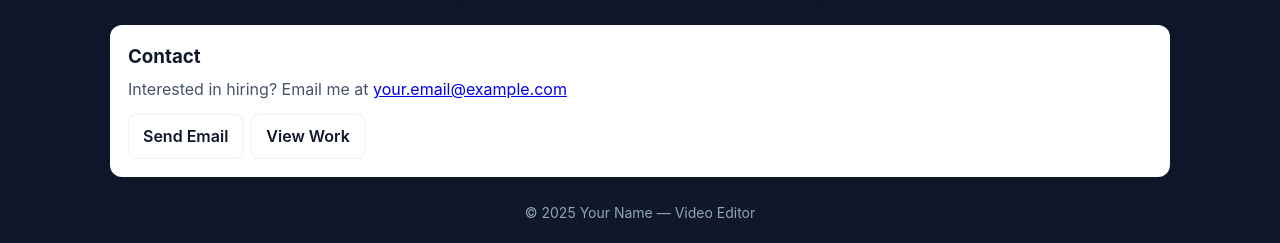
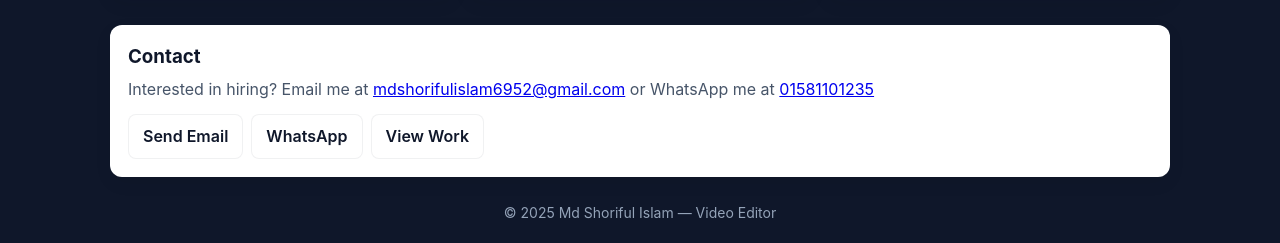
Before and after one commit to mdshorifulislammir/vedioeditor, a plain HTML site: page index.html in a window 1280 px wide. Shown: the part 651-894 px from the top of the page. Drawn offline with Linux system fonts and the light colour scheme.

Commit message:
Update index.html

```diff
--- a/index.html
+++ b/index.html
@@ -1,41 +1,16 @@
 <!doctype html>
-<!--
-Static Video Portfolio (HTML + CSS + tiny JS)
-- Single file: copy the contents of this file into `index.html`.
-- Replace sample items in the <div id="gallery"> with your own thumbnails and links.
-
-How to use your Google Drive link for a preview:
-- Upload video to Google Drive, set "Anyone with the link -> Viewer"
-- Use the preview iframe URL format: https://drive.google.com/file/d/FILE_ID/preview
-- Put that URL into the data-src attribute in the gallery item (see samples below)
-
-Supports:
-- YouTube (paste full watch URL or share URL)
-- Google Drive (preview URL)
-- Direct MP4 links (public URL)
-
-Deploy to GitHub Pages:
-1. Create a new GitHub repo (e.g. `my-portfolio`).
-2. Add this index.html to the repo root and commit.
-3. Push to GitHub.
-4. In repo Settings -> Pages -> Deploy from branch `main` root. Save.
-5. Your site will be available at `https://<your-username>.github.io/<repo-name>/` (or `https://<your-username>.github.io/` if repo is named `<username>.github.io`).
-
--->
 <html lang="en">
 <head>
   <meta charset="utf-8" />
   <meta name="viewport" content="width=device-width, initial-scale=1" />
-  <title>Video Editor Portfolio — Your Name</title>
+  <title>Video Editor Portfolio — Md Shoriful Islam</title>
   <meta name="description" content="Video editor portfolio — cinematic edits, promos, wedding highlights." />
 
   <style>
-    /* Simple reset */
     *{box-sizing:border-box}
     html,body{height:100%;margin:0;font-family:Inter, system-ui, -apple-system, 'Segoe UI', Roboto, 'Helvetica Neue', Arial}
     body{background:#0f172a;color:#0f172a;line-height:1.45}
 
-    /* Layout */
     .container{max-width:1100px;margin:28px auto;padding:20px}
     header{display:flex;gap:20px;align-items:center;justify-content:space-between}
     .brand{display:flex;gap:12px;align-items:center}
@@ -47,20 +22,16 @@ Deploy to GitHub Pages:
     .btn{padding:10px 14px;border-radius:8px;text-decoration:none;border:1px solid rgba(15,23,42,0.06);background:white;color:#0f172a;font-weight:600}
     .btn.primary{background:#0f172a;color:white;border:0}
 
-    /* Hero */
     .hero{display:grid;grid-template-columns:1fr 420px;gap:28px;margin-top:28px;align-items:center}
     .hero h2{font-size:28px;margin:0 0 8px}
     .hero p{color:#475569;margin:0}
 
-    /* Search */
     .search{margin-top:14px}
     .search input{width:100%;padding:12px;border-radius:10px;border:1px solid #e2e8f0}
 
-    /* Tags */
     .tags{display:flex;gap:8px;flex-wrap:wrap;margin-top:14px}
     .tag{padding:6px 10px;border-radius:999px;border:1px solid #e6eef8;background:white;font-size:13px}
 
-    /* Gallery */
     #gallery{display:grid;grid-template-columns:repeat(auto-fill,minmax(260px,1fr));gap:16px;margin-top:22px}
     .card{background:white;border-radius:12px;overflow:hidden;box-shadow:0 6px 18px rgba(2,6,23,0.08);cursor:pointer}
     .thumb{position:relative;height:160px;overflow:hidden}
@@ -70,7 +41,6 @@ Deploy to GitHub Pages:
     .card h3{margin:0;font-size:16px}
     .card p{margin:6px 0 0;color:#64748b;font-size:13px}
 
-    /* Modal */
     .modal{position:fixed;inset:0;background:rgba(2,6,23,0.6);display:flex;align-items:center;justify-content:center;z-index:60;padding:20px;visibility:hidden;opacity:0;transition:opacity .18s ease,visibility .18s}
     .modal.open{visibility:visible;opacity:1}
     .player{width:100%;max-width:1000px;background:white;border-radius:12px;overflow:hidden}
@@ -78,10 +48,8 @@ Deploy to GitHub Pages:
     .player iframe,.player video{width:100%;height:560px;border:0;display:block}
     .close-btn{background:#0f172a;color:white;padding:8px 12px;border-radius:8px;text-decoration:none}
 
-    /* Footer */
     footer{margin-top:26px;color:#94a3b8;font-size:14px;text-align:center}
 
-    /* responsive */
     @media (max-width:900px){
       .hero{grid-template-columns:1fr}
       .player iframe,.player video{height:360px}
@@ -94,7 +62,7 @@ Deploy to GitHub Pages:
       <div class="brand">
         <div class="logo">Portfoliofolio</div>
         <div>
-          <h1>Your Name — Video Editor</h1>
+          <h1>Md Shoriful Islam — Video Editor</h1>
           <p class="lead">Cinematic edits • Color grading • Motion graphics</p>
         </div>
       </div>
@@ -115,7 +83,6 @@ Deploy to GitHub Pages:
         </div>
 
         <div class="tags" id="tags">
-          <!-- static tags for visual; you can make them interactive later -->
           <div class="tag">All</div>
           <div class="tag">Promo</div>
           <div class="tag">Cinematic</div>
@@ -129,9 +96,7 @@ Deploy to GitHub Pages:
       </div>
     </section>
 
-    <!-- Gallery: replace the items below with your own -->
     <div id="gallery">
-      <!-- Example: Google Drive preview -->
       <article class="card" data-type="drive" data-src="https://drive.google.com/file/d/FILE_ID_HERE/preview" data-title="Wedding Highlight — Rahim & Sumi">
         <div class="thumb">
           <img src="https://images.unsplash.com/photo-1507003211169-0a1dd7228f2d?q=80&w=1200&auto=format&fit=crop&ixlib=rb-4.0.3&s=thumb1" alt="Wedding" />
@@ -143,7 +108,6 @@ Deploy to GitHub Pages:
         </div>
       </article>
 
-      <!-- Example: YouTube video (works with watch?v= or youtu.be) -->
       <article class="card" data-type="youtube" data-src="https://www.youtube.com/watch?v=dQw4w9WgXcQ" data-title="Cinematic Short — City Lights">
         <div class="thumb">
           <img src="https://images.unsplash.com/photo-1508921912186-1d1a45ebb3c1?q=80&w=1200&auto=format&fit=crop&ixlib=rb-4.0.3&s=thumb2" alt="Cinematic" />
@@ -155,7 +119,6 @@ Deploy to GitHub Pages:
         </div>
       </article>
 
-      <!-- Example: Direct MP4 link -->
       <article class="card" data-type="mp4" data-src="https://example.com/path/to/your-video.mp4" data-title="Product Promo — Smart Bottle">
         <div class="thumb">
           <img src="https://images.unsplash.com/photo-1518779578993-ec3579fee39f?q=80&w=1200&auto=format&fit=crop&ixlib=rb-4.0.3&s=thumb3" alt="Promo" />
@@ -166,25 +129,29 @@ Deploy to GitHub Pages:
           <p>Promo • Motion Graphics • Product</p>
         </div>
       </article>
-
     </div>
 
-    <!-- Contact -->
+    <!-- Contact Section -->
     <section id="contact" style="margin-top:28px;background:white;padding:18px;border-radius:12px;box-shadow:0 6px 18px rgba(2,6,23,0.06)">
       <h3 style="margin:0 0 8px">Contact</h3>
-      <p style="margin:0 0 12px;color:#475569">Interested in hiring? Email me at <a href="mailto:your.email@example.com">your.email@example.com</a></p>
+      <p style="margin:0 0 12px;color:#475569">
+        Interested in hiring? Email me at
+        <a href="mailto:mdshorifulislam6952@gmail.com">mdshorifulislam6952@gmail.com</a>
+        or WhatsApp me at
+        <a href="https://wa.me/01581101235" target="_blank">01581101235</a>
+      </p>
       <div style="display:flex;gap:8px;flex-wrap:wrap">
-        <a class="btn" href="mailto:your.email@example.com">Send Email</a>
+        <a class="btn" href="mailto:mdshorifulislam6952@gmail.com">Send Email</a>
+        <a class="btn" href="https://wa.me/01581101235" target="_blank">WhatsApp</a>
         <a class="btn" href="#gallery">View Work</a>
       </div>
     </section>
 
     <footer>
-      © <span id="year"></span> Your Name — Video Editor
+      © <span id="year"></span> Md Shoriful Islam — Video Editor
     </footer>
   </div>
 
-  <!-- Modal / Lightbox -->
   <div id="modal" class="modal" role="dialog" aria-hidden="true">
     <div class="player" role="document">
       <div class="head">
@@ -193,14 +160,11 @@ Deploy to GitHub Pages:
           <a id="close" class="close-btn">Close</a>
         </div>
       </div>
-      <div id="player-container">
-        <!-- iframe or video will be injected here -->
-      </div>
+      <div id="player-container"></div>
     </div>
   </div>
 
   <script>
-    // small helper functions
     const gallery = document.getElementById('gallery');
     const modal = document.getElementById('modal');
     const playerContainer = document.getElementById('player-container');
@@ -213,13 +177,10 @@ Deploy to GitHub Pages:
     function isDrive(url){return /drive.google.com/.test(url)}
     function isMP4(url){return /.mp4(\?|$)/i.test(url)}
 
-    // open modal with appropriate player
     function openPlayer(type, src, title){
       playerContainer.innerHTML = '';
       playerTitle.textContent = title || '';
-
       if(type === 'youtube' || isYouTube(src)){
-        // convert to embed URL
         let id = '';
         if(src.includes('youtu.be')){id = src.split('/').pop();}
         else{const m = src.match(/[?&]v=([^&]+)/); id = m ? m[1] : ''}
@@ -230,7 +191,6 @@ Deploy to GitHub Pages:
         iframe.allowFullscreen = true;
         playerContainer.appendChild(iframe);
       } else if(type === 'drive' || isDrive(src)){
-        // Drive preview is already an embeddable iframe
         const iframe = document.createElement('iframe');
         iframe.src = src;
         iframe.allowFullscreen = true;
@@ -241,17 +201,11 @@ Deploy to GitHub Pages:
         video.controls = true;
         video.autoplay = true;
         playerContainer.appendChild(video);
-      } else {
-        // fallback: open in new tab
-        window.open(src, '_blank');
-        return;
-      }
-
+      } else { window.open(src, '_blank'); return; }
       modal.classList.add('open');
       modal.setAttribute('aria-hidden','false');
     }
 
-    // attach click handlers
     gallery.addEventListener('click', (e)=>{
       const card = e.target.closest('.card');
       if(!card) return;
@@ -261,17 +215,14 @@ Deploy to GitHub Pages:
       openPlayer(type, src, title);
     });
 
-    // close modal
     closeBtn.addEventListener('click', ()=>{
       playerContainer.innerHTML = '';
       modal.classList.remove('open');
       modal.setAttribute('aria-hidden','true');
     });
 
-    // close on background click
     modal.addEventListener('click', (e)=>{ if(e.target === modal){ closeBtn.click(); }});
 
-    // simple search
     document.getElementById('search').addEventListener('input', function(){
       const q = this.value.toLowerCase().trim();
       document.querySelectorAll('#gallery .card').forEach(card=>{
```
